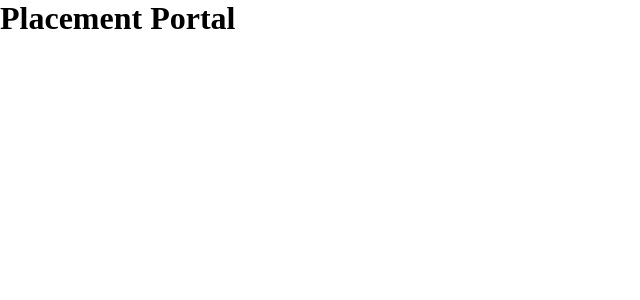
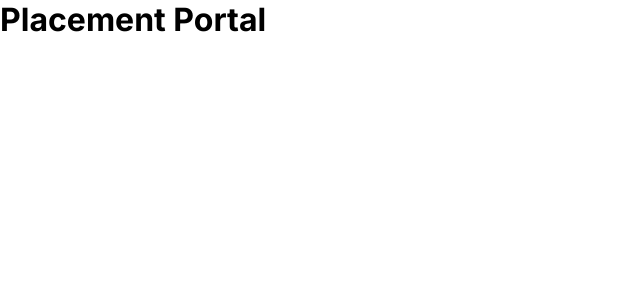
Before and after one commit to JhndaCoder/Frontend, a React (Vite) app in the folder client/: page / in a window 1280 px wide. Shown: the top 300 px of the page, without its empty margins (0-640 px from the left). Built offline with nearby package versions, Linux system fonts and the light colour scheme.

Commit message:
added atomic and global styles

```diff
--- a/client/index.html
+++ b/client/index.html
@@ -1,13 +1,19 @@
 <!DOCTYPE html>
 <html lang="en">
+
 <head>
   <meta charset="UTF-8" />
   <link rel="icon" type="image/svg+xml" href="/vite.svg" />
   <meta name="viewport" content="width=device-width, initial-scale=1.0" />
+  <link rel="preconnect" href="https://fonts.googleapis.com">
+  <link rel="preconnect" href="https://fonts.gstatic.com" crossorigin>
+  <link href="https://fonts.googleapis.com/css2?family=Inter:wght@300;500;700&display=swap" rel="stylesheet">
   <title>Vite + React</title>
 </head>
+
 <body>
   <div id="root"></div>
   <script type="module" src="/src/main.jsx"></script>
 </body>
+
 </html>
--- a/client/src/App.jsx
+++ b/client/src/App.jsx
@@ -3,7 +3,7 @@
 const App = () => {
   return (
     <Fragment>
-      <h1>Placement Portal</h1>
+      <h1 className="title">Placement Portal</h1>
     </Fragment>
   );
 };
--- a/client/src/index.css
+++ b/client/src/index.css
@@ -1,9 +1,84 @@
+/* ==== Varaibles ==== */
+
+:root {
+  --darkBlue: #041562;
+  --blue: #11468F;
+  --red: #DA1212;
+  --gray: #EEEEEE;
+  --font: 'Inter', sans-serif;
+}
+
+/* ==== Global Styles ==== */
+
 * {
   margin: 0;
   padding: 0;
 }
 
+
 img {
   -moz-window-dragging: no-drag;
   -webkit-user-drag: none;
 }
+
+/* ==== Atomic Classes ==== */
+
+.bg-red {
+  background: var(--red);
+}
+
+.bg-blue {
+  background: var(--blue);
+}
+
+.bg-gray {
+  background: var(--gray);
+}
+
+.bg-darkblue {
+  background: var(--darkBlue);
+}
+
+.text-red {
+  color: var(--red);
+}
+
+.text-blue {
+  color: var(--blue);
+}
+
+.text-gray {
+  color: var(--gray);
+}
+
+.text-darkblue {
+  color: var(--darkBlue);
+}
+
+.title {
+  font-family: var(--font);
+  font-weight: 700;
+}
+
+.subtitle {
+  font-family: var(--font);
+  font-weight: 500;
+}
+
+.text {
+  font-family: var(--font);
+  font-weight: 300;
+}
+
+.flex {
+  display: flex;
+  justify-content: center;
+  align-items: center;
+}
+
+.flex-col {
+  display: flex;
+  flex-direction: column;
+  justify-content: center;
+  align-items: center;
+}
```
Lines whose indentation alone changed are shown as unchanged.
